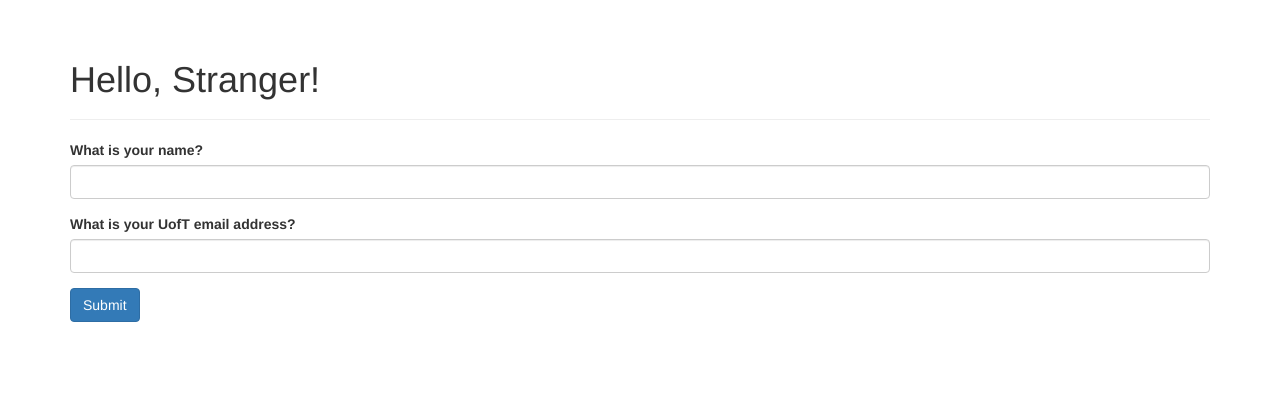
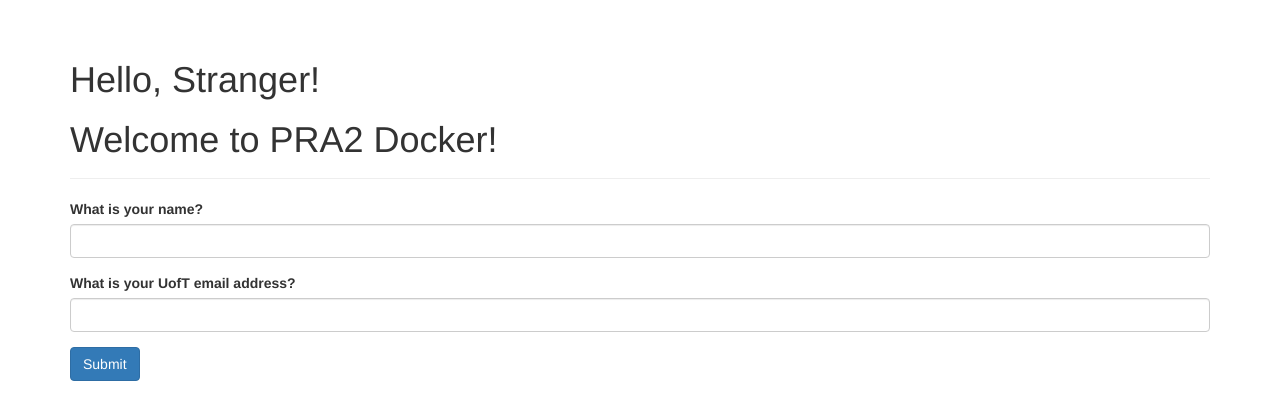
Before and after one commit to RichPereira/E444-F2025-PRA2, a Flask app: page / in a window 1280 px wide. Shown: the part 52-472 px from the top of the page. Run offline with Flask 3, Linux system fonts and the light colour scheme; some libraries are stand-ins or nearby versions.

Commit message:
Updated title to - welcome to pra2 docker.

```diff
--- a/templates/index.html
+++ b/templates/index.html
@@ -6,12 +6,15 @@
 {% block page_content %}
 <div class="page-header">
     <h1>Hello, {% if name %}{{ name }}{% else %}Stranger{% endif %}!</h1>
+
     {% if email %}
         {% if email.endswith('utoronto.ca') %}
             <h1>Your UofT email is {% if email %}{{ email }}{% else %}Not set{% endif %}.</h1>
         {% else %}
             <h1>Please use your UofT email.</h1>
         {% endif %}
+    {% else %}
+        <h1>Welcome to PRA2 Docker!</h1>
 
     {% endif %}
 
```
